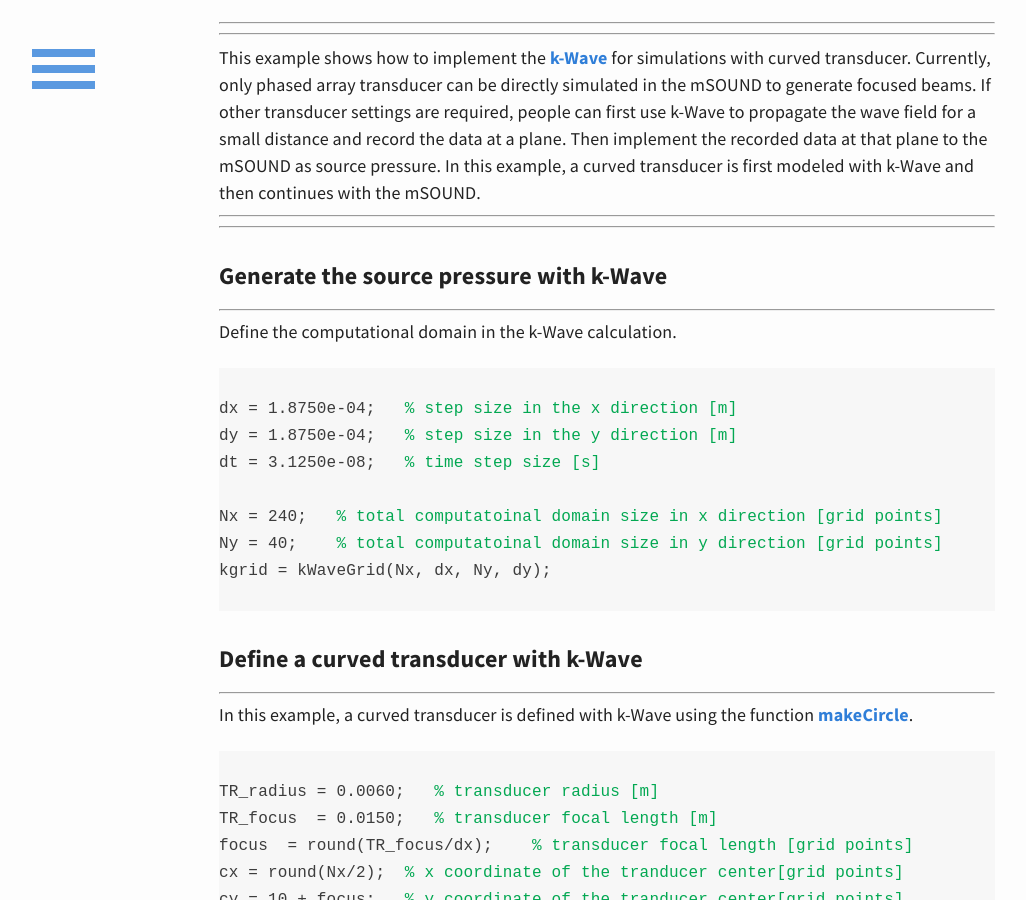
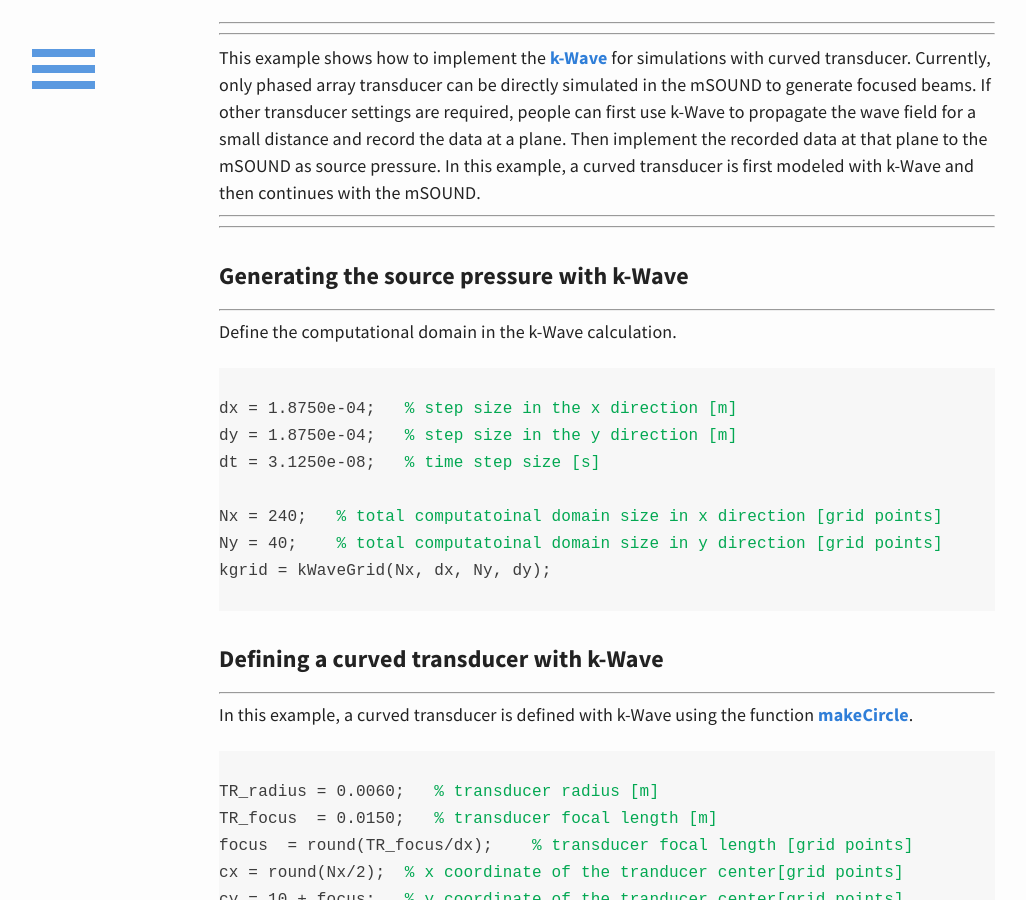
Before and after one commit to m-SOUND/mSOUND, a Jekyll site: the page built from _posts/2019-02-21-combine-k-Wave-TMDM.html, in a window 1280 px wide and 900 px high, scrolled down 313 px. Shown: the whole window, without its empty margins (33-1059 px from the left). Built offline with Jekyll 4.4.1, drawn with Linux system fonts in a browser that asks for light colours; some of the changed text lies outside the part shown.

Commit message:
Update 2019-02-21-combine-k-Wave-TMDM.html

```diff
--- a/_posts/2019-02-21-combine-k-Wave-TMDM.html
+++ b/_posts/2019-02-21-combine-k-Wave-TMDM.html
@@ -15,7 +15,7 @@
 </p>
 
 <!---k-Wave simulation--->
-<h6>Generate the source pressure with k-Wave</h6>
+<h6>Generating the source pressure with k-Wave</h6>
 <hr>
 <p>
 Define the computational domain in the k-Wave calculation.
@@ -31,7 +31,7 @@
 </p>
 
 <!---define a curved transducer with k-Wave--->
-<h6>Define a curved transducer with k-Wave</h6>
+<h6>Defining a curved transducer with k-Wave</h6>
 <hr>
 <p>
  In this example, a curved transducer is defined with k-Wave using the function
@@ -95,7 +95,7 @@
 <font color="#03a852">% need to resize the sensor data as a large time step is appled in the TMDM</font>
 source_p = sensor_data(:, 1:2:end).';
 
-<font color="#03a852">% define medium properties in the TMDM</font>
+<font color="#03a852">% Defining the medium properties in the TMDM</font>
 medium.c    = 1500;  <font color="#03a852"> % speed of sound [m/s]</font>
 medium.rho  = 1000;  <font color="#03a852"> % density [kg/m^3]</font>
 medium.beta = 0.0;   <font color="#03a852"> % nonlinear coefficient</font>
```
Also changed, not shown: other parts of _posts/2019-02-21-combine-k-Wave-TMDM.html (+1 -1 lines).
